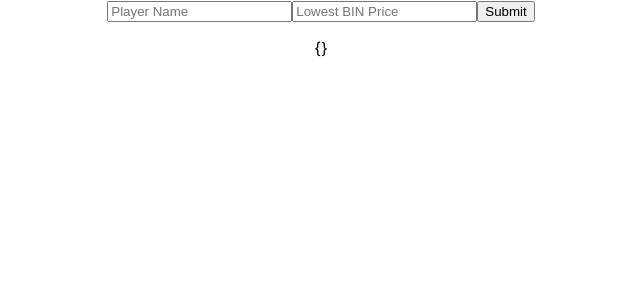
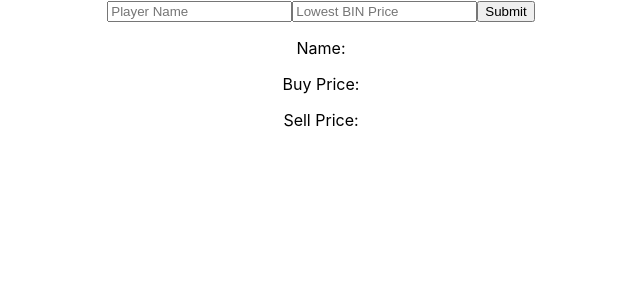
Before and after one commit to coolyoungdad/FUTcalculator, a React (Create React App) app: page / in a window 1280 px wide. Shown: the top 300 px of the page, without its empty margins (319-959 px from the left). Built offline with nearby package versions, Linux system fonts and the light colour scheme.

Commit message:
removed JSON.stringify and added props to JSX, added correct calculation

```diff
--- a/src/App.js
+++ b/src/App.js
@@ -2,7 +2,6 @@ import React, {Component} from 'react';
 import './App.css';
 import Form from './form';
 import {render} from '@testing-library/react';
-
 class App extends Component {
 
     state = {
@@ -19,7 +18,9 @@ class App extends Component {
             <div className="App">
                 <div>
                     <Form onSubmit={fields => this.onSubmit(fields)}/>
-                    <p>{JSON.stringify(this.state.fields, null, 3)}</p>
+                    <p>Name: {this.state.fields.fullName}</p>
+                    <p>Buy Price: {this.state.fields.buyPrice}</p>
+                    <p>Sell Price: {this.state.fields.binPrice}</p>
                 </div>
             </div>
 
--- a/src/form.js
+++ b/src/form.js
@@ -1,4 +1,5 @@
 import React from "react";
+
 
 export default class Form extends React.Component {
     state = {
@@ -9,25 +10,22 @@ export default class Form extends React.Component {
 
     change = e => {
         this.setState({
-            [e.target.name]: e.target.value
+            [e.target.name]: e.target.value,
         });
 
-        this.setState({
-            [this.state.buyPrice]: ((this.state.binPrice * 0.95) - 300)
-        });
-
+        this.setState({buyPrice: ((this.state.binPrice * 0.95)-300)});
     }
 
     onSubmit = (e) => {
         e.preventDefault();
         console.log(this.state);
-        this
-            .props
-            .onSubmit(this.state);
+        this.props.onSubmit(this.state);
+
 
         this.setState({
-            fullName: "", binPrice: "",
-            // buyPrice: ""
+            fullName: "",
+            binPrice: "",
+            buyPrice: ""
         })
 
     }
@@ -49,9 +47,7 @@ export default class Form extends React.Component {
                     ={this.state.binPrice}
                     onChange={e => this.change(e)}/>
 
-                <button onClick={e => this.onSubmit(e)}>
-                    Submit
-                </button>
+                <button onClick={e => this.onSubmit(e)}> Submit </button>
             </form>
         )
     }
```
